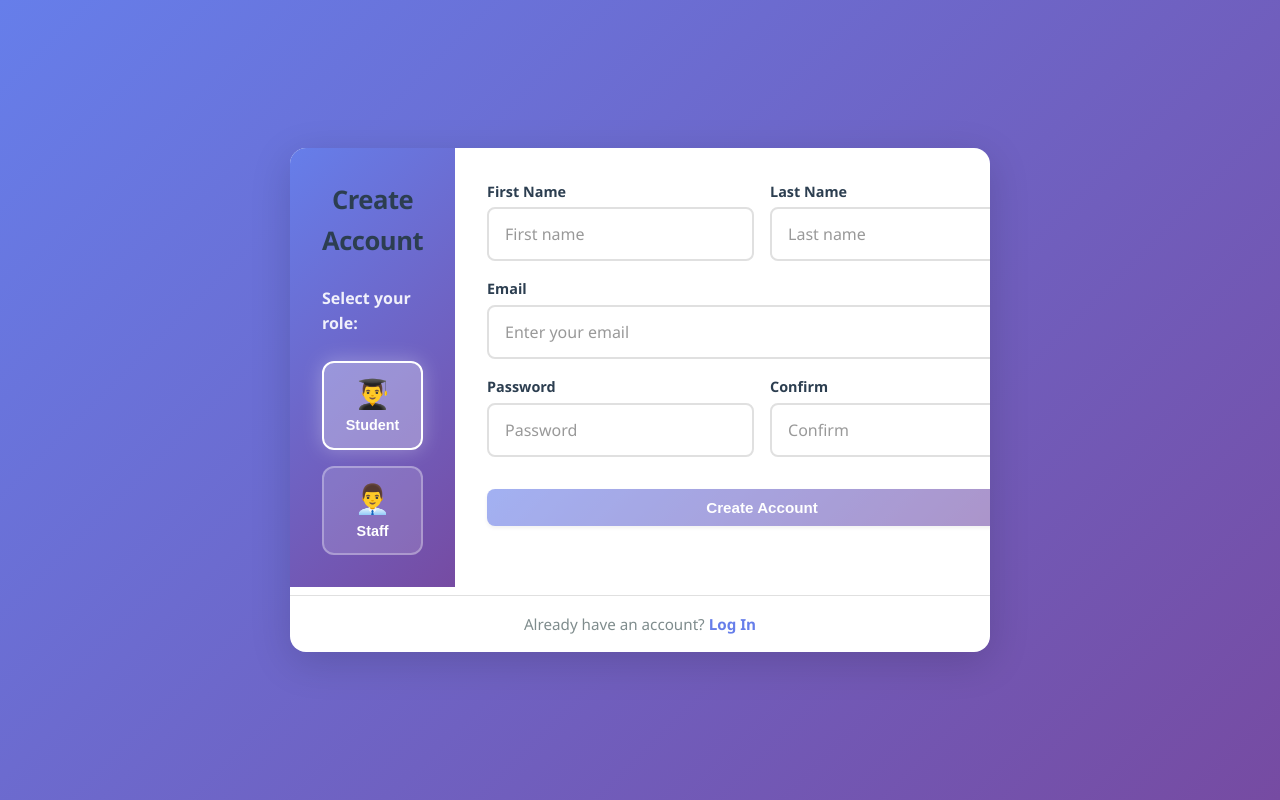
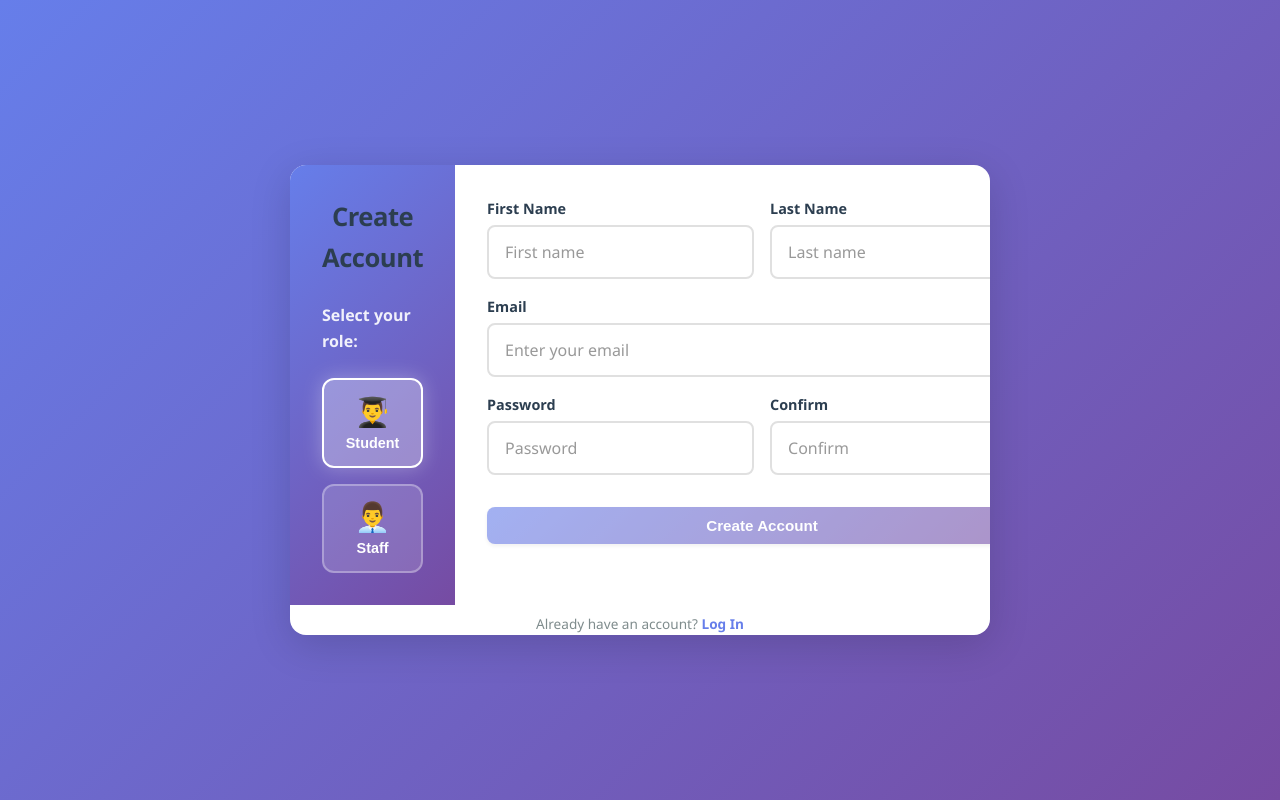
Before and after one commit to Abosmra/Agile-SWDev, a React (Create React App) app in the folder frontend/: page /signup in a window 1280 px wide. Built offline with nearby package versions, Linux system fonts and the light colour scheme; the HTML template or start-up script is replaced by a standard one.

Commit message:
Revert signup footer to small compact style

```diff
--- a/frontend/src/App.css
+++ b/frontend/src/App.css
@@ -587,17 +587,14 @@ button:disabled {
 }
 
 .signup-footer {
-  grid-column: 1 / -1;
   text-align: center;
-  padding: 0 2rem 1rem 2rem;
-  border-top: 1px solid var(--border-color);
   margin-top: 0.5rem;
 }
 
 .signup-footer p {
-  margin: 1rem 0 0 0;
+  margin: 0;
   color: var(--gray-text);
-  font-size: 0.95rem;
+  font-size: 0.85rem;
 }
 
 .signup-footer a {
```
